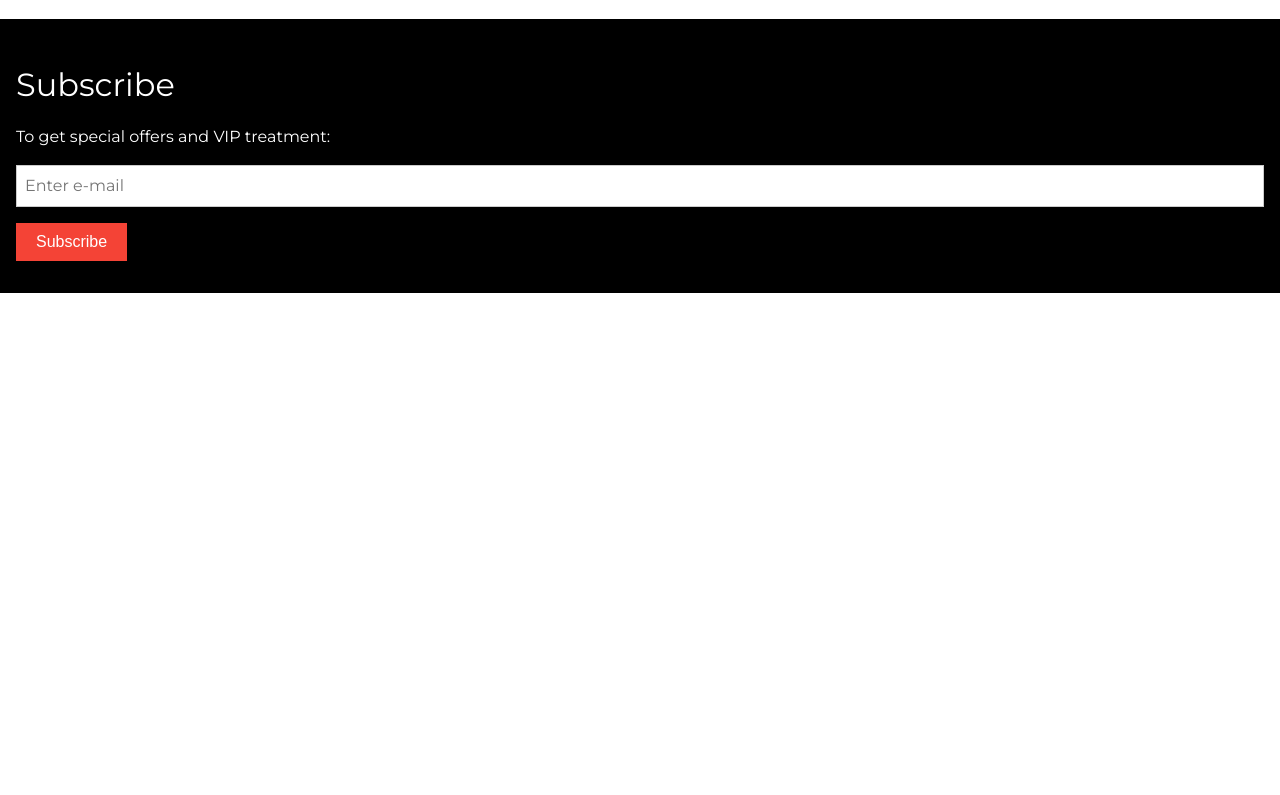
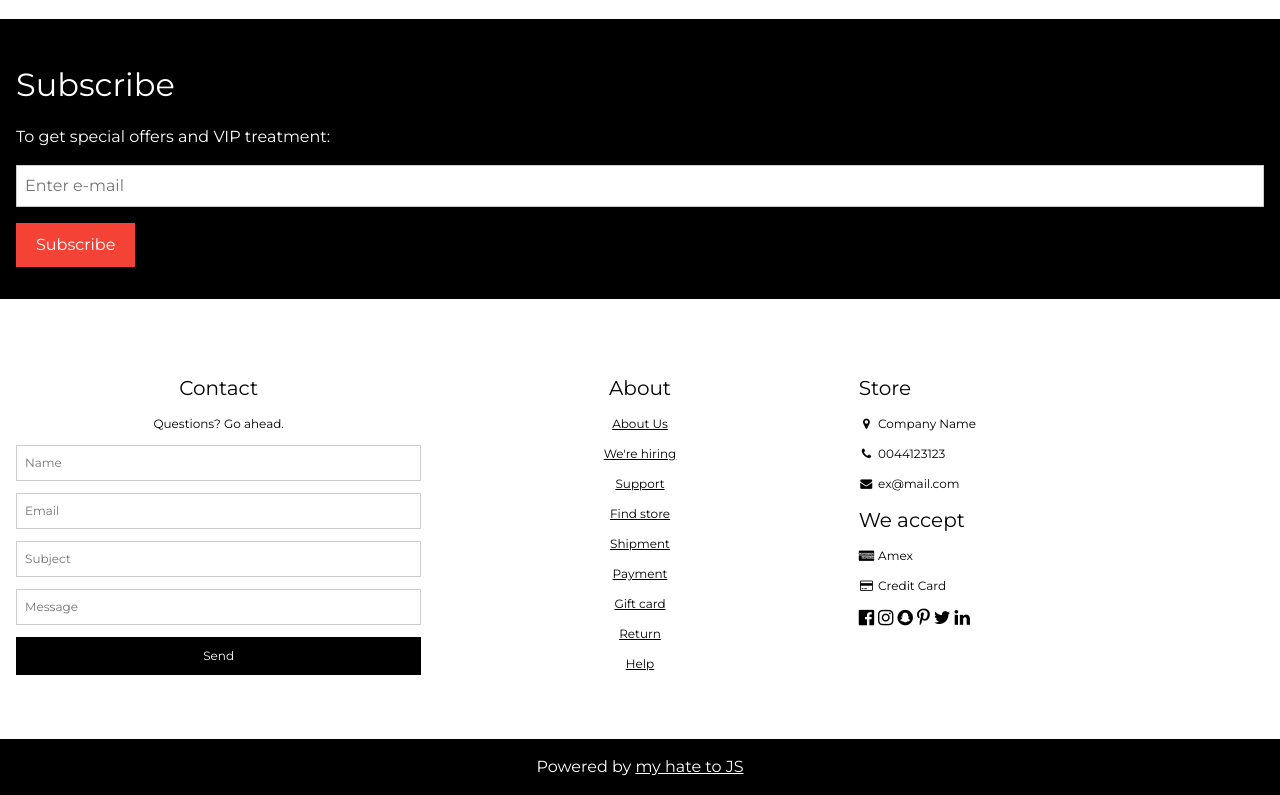
Before and after one commit to yur4uwe/clothing_store, a React (Create React App) app: page / in a window 1280 px wide. Shown: the part 1637-2432 px from the top of the page. Before the commit the page ends 1930 px from the top, so only its background shows below. Built offline with nearby package versions, Linux system fonts and the light colour scheme.

Commit message:
only sidebar left

```diff
--- /dev/null
+++ b/src/components/about/About.css
@@ -0,0 +1,14 @@
+.about {
+    display: flex;
+    flex-direction: column;
+    align-items: center;
+}
+
+.about h4 {
+    margin: 10px 0 0 0;
+}
+
+.about p {
+    margin: 1em 0 0 0;
+    font-size: 12px;
+}
--- /dev/null
+++ b/src/components/about/About.jsx
@@ -0,0 +1,21 @@
+import React from 'react';
+import './About.css';
+
+const About = () => {
+    return (
+        <div className='container about'>
+            <h4>About</h4>
+            <p><a href="#">About Us</a></p>
+            <p><a href="#">We're hiring</a></p>
+            <p><a href="#">Support</a></p>
+            <p><a href="#">Find store</a></p>
+            <p><a href="#">Shipment</a></p>
+            <p><a href="#">Payment</a></p>
+            <p><a href="#">Gift card</a></p>
+            <p><a href="#">Return</a></p>
+            <p><a href="#">Help</a></p>
+        </div>
+    );
+};
+
+export default About;
--- /dev/null
+++ b/src/components/contact/Contact.css
@@ -0,0 +1,25 @@
+input {
+    font: inherit;
+}
+
+.contact {
+    text-align: center;
+}
+
+.contact p {
+    font-size: 12px;
+}
+
+.contact-form input,
+.contact-form button {
+    font-size: 12px;
+}
+
+.contact-button {
+    padding: 10px 20px;
+    border: none;
+    cursor: pointer;
+    font-size: 16px;
+    font: inherit;
+    width: 100%;
+}
--- /dev/null
+++ b/src/components/contact/Contact.jsx
@@ -0,0 +1,20 @@
+import React from 'react';
+import './Contact.css';
+
+const Contact = () => {
+    return (
+        <div className='contact'>
+            <h4>Contact</h4>
+            <p>Questions? Go ahead.</p>
+            <form className='contact-form'>
+                <input placeholder='Name' type="text" name="name" id="name" />
+                <input placeholder='Email' type="email" name="email" id="email" />
+                <input placeholder='Subject' type="text" name="subject" id="subject" />
+                <input placeholder='Message' type="text" name="message" id="message" />
+                <button type="submit" className='contact-button black-background white-text'>Send</button>
+            </form>
+        </div>
+    );
+};
+
+export default Contact;
--- a/src/components/footer/Footer.css
+++ b/src/components/footer/Footer.css
@@ -0,0 +1,19 @@
+.footer {
+    padding: 64px 8px;
+    display: flex;
+    flex-direction: row;
+    justify-content: center;
+}
+
+.footer>* {
+    width: calc(100% / 3);
+    padding: 0 8px;
+}
+
+.footer-bottom {
+    display: flex;
+    flex-direction: column;
+    align-items: center;
+    justify-content: center;
+    padding: 24;
+}
--- a/src/components/footer/Footer.jsx
+++ b/src/components/footer/Footer.jsx
@@ -1,10 +1,21 @@
 import React from 'react';
+import About from '../about/About';
+import Store from '../store/Store';
+import Contact from '../contact/Contact';
+import './Footer.css';
 
 const Footer = () => {
     return (
-        <div className='container'>
-
-        </div>
+        <>
+            <footer className='container footer'>
+                <Contact />
+                <About />
+                <Store />
+            </footer>
+            <div className='container black-background footer-bottom'>
+                <p className='footer-text white-text'>Powered by <a className='white-text' href="">my hate to JS</a></p>
+            </div>
+        </>
     );
 };
 
--- /dev/null
+++ b/src/components/store/Store.css
@@ -0,0 +1,12 @@
+.store>p {
+    font-size: 12px;
+}
+
+.store>p>i {
+    margin-right: 4px;
+}
+
+.media-links i {
+    font-size: 18px;
+    margin-right: 4px;
+}
--- /dev/null
+++ b/src/components/store/Store.jsx
@@ -0,0 +1,26 @@
+import React from 'react';
+import './Store.css';
+
+const Store = () => {
+    return (
+        <div className='store'>
+            <h4>Store</h4>
+            <p><i className='fa fa-fw fa-map-marker'></i>Company Name</p>
+            <p><i className='fa fa-fw fa-phone'></i>0044123123</p>
+            <p><i className='fa fa-fw fa-envelope'></i>ex@mail.com</p>
+            <h4>We accept</h4>
+            <p><i className='fa fa-fw fa-cc-amex'></i>Amex</p>
+            <p><i className='fa fa-fw fa-credit-card'></i>Credit Card</p>
+            <div className='media-links'>
+                <i className='fa fa-facebook-official'></i>
+                <i className='fa fa-instagram'></i>
+                <i className='fa fa-snapchat'></i>
+                <i className='fa fa-pinterest-p'></i>
+                <i className='fa fa-twitter'></i>
+                <i className='fa fa-linkedin'></i>
+            </div>
+        </div>
+    );
+};
+
+export default Store;
--- a/src/components/subscribe/Subscribe.css
+++ b/src/components/subscribe/Subscribe.css
@@ -3,7 +3,7 @@
     padding-bottom: 32px;
 }
 
-input[type="email"] {
+input {
     width: 100%;
     padding: 8px;
     border: 1px solid #ccc;
@@ -15,7 +15,8 @@ input[type="email"] {
 .subscribe-button {
     background-color: #f44336;
     padding: 10px 20px;
+    cursor: pointer;
     border: none;
-    cursor: pointer;
     font-size: 16px;
+    font: inherit;
 }
--- a/src/components/subscribe/Subscribe.jsx
+++ b/src/components/subscribe/Subscribe.jsx
@@ -10,7 +10,7 @@ const Subscribe = () => {
             <h1 className='white-text'>Subscribe</h1>
             <p className='white-text'>To get special offers and VIP treatment:</p>
             <input className='grey-text' type="email" placeholder='Enter e-mail' />
-            <input className='white-text subscribe-button' type="submit" value="Subscribe" />
+            <button className='white-text subscribe-button' type="submit" >Subscribe</button>
         </form>
     );
 };
--- a/src/index.css
+++ b/src/index.css
@@ -14,6 +14,15 @@ code {
 h1, h2, h3, h4, h5, h6 {
     margin: 10px 0;
     font-weight: 400;
+}
+
+h4 {
+    font-size: 20px;
+    font-weight: 400;
+}
+
+a {
+    color: #000;
 }
 
 .container {
```
